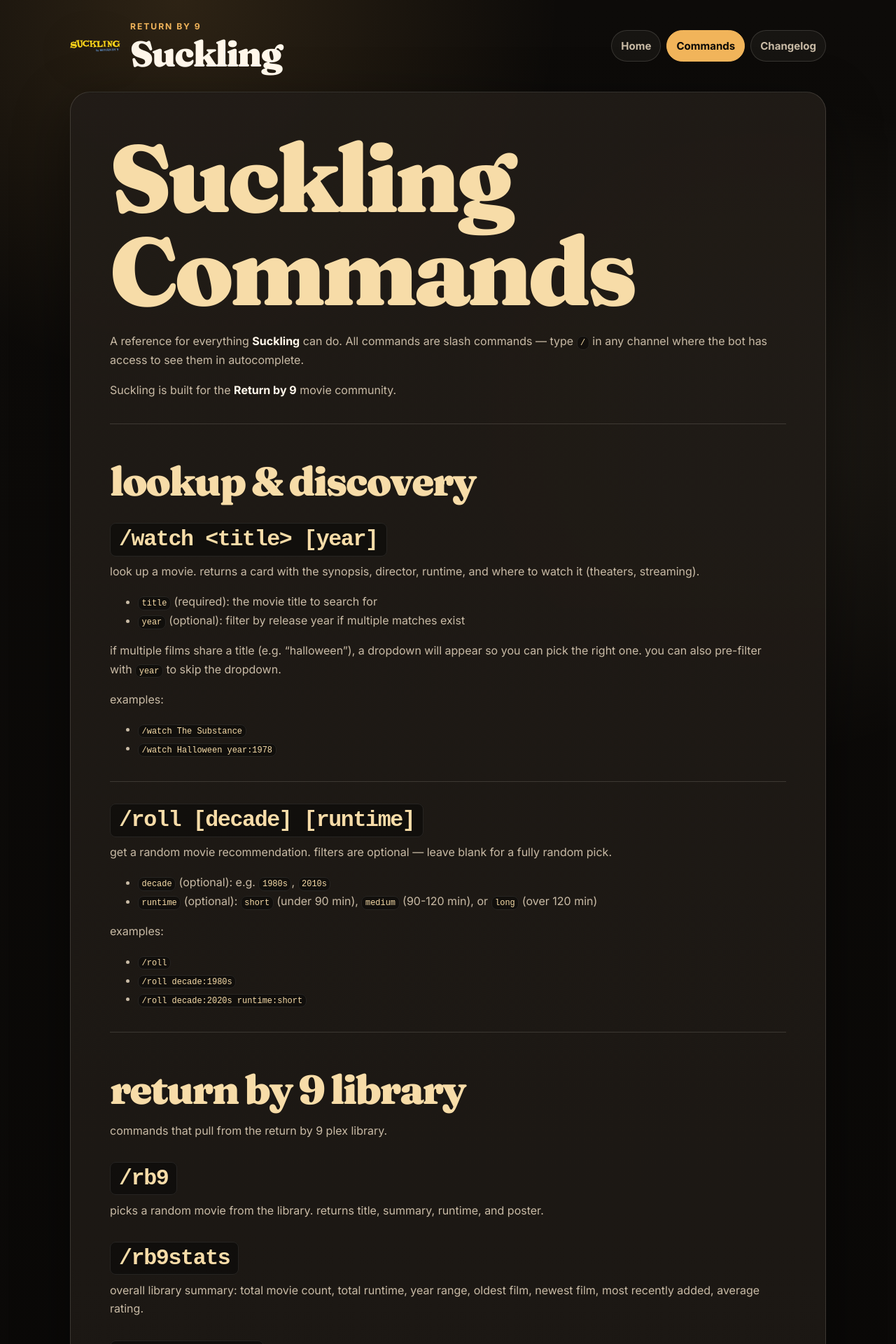
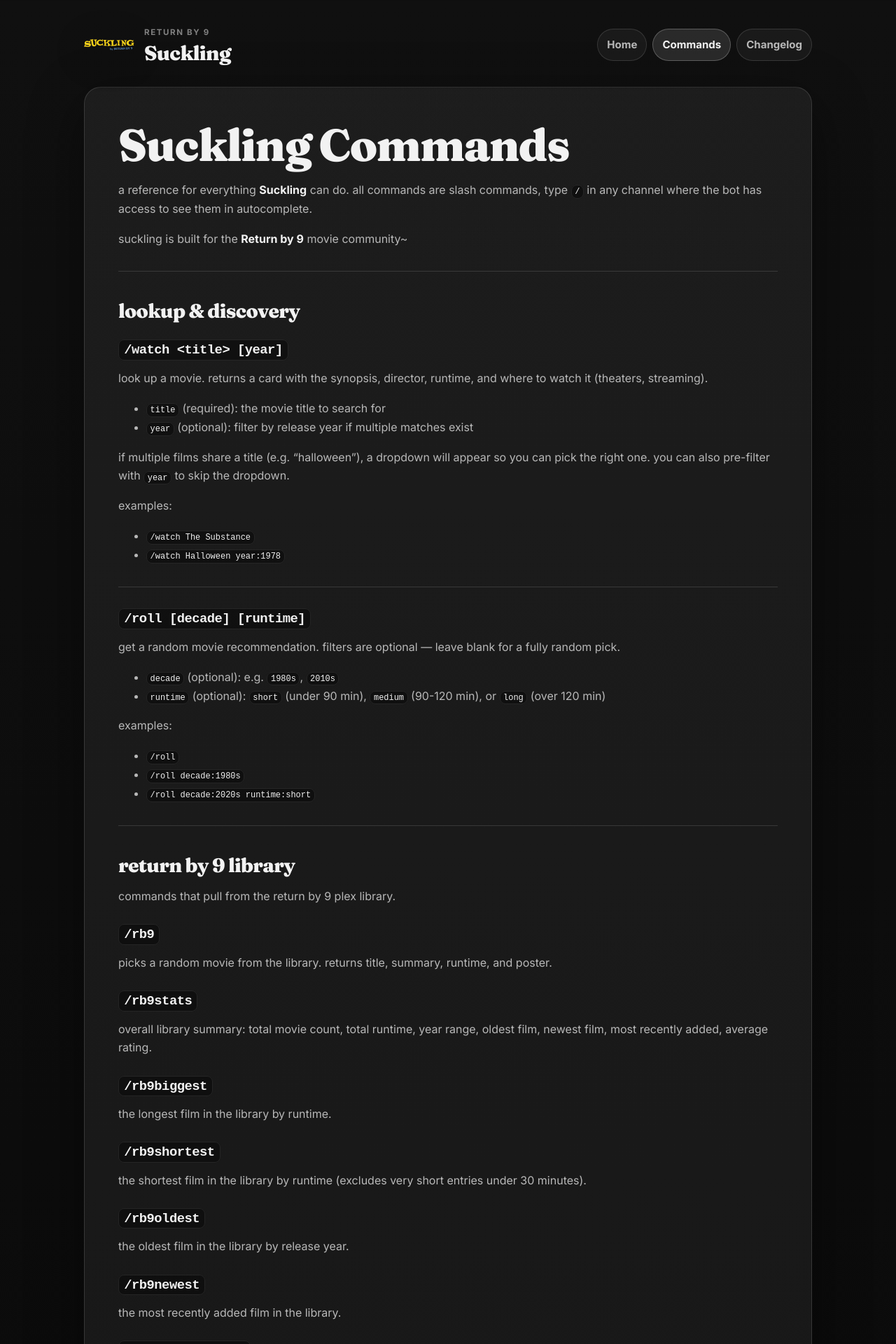
Before and after one commit to rupertosandez/sucklingsite, a Jekyll site: the page built from COMMANDS.md, in a window 1280 px wide. Shown: the top 1920 px of the page at 70% size. Built offline with Jekyll 4.4.1, drawn with Linux system fonts in a browser that asks for light colours.

Commit message:
Refine Suckling site styling

```diff
--- a/COMMANDS.md
+++ b/COMMANDS.md
@@ -6,9 +6,9 @@ permalink: /commands/
 
 # Suckling Commands
 
-A reference for everything **Suckling** can do. All commands are slash commands — type `/` in any channel where the bot has access to see them in autocomplete.
+a reference for everything **Suckling** can do. all commands are slash commands, type `/` in any channel where the bot has access to see them in autocomplete.
 
-Suckling is built for the **Return by 9** movie community.
+suckling is built for the **Return by 9** movie community~
 
 ---
 
--- a/assets/css/style.css
+++ b/assets/css/style.css
@@ -1,16 +1,15 @@
 :root {
-  --bg: #080706;
-  --bg-soft: #11100e;
-  --card: #171411;
-  --card-2: #211c17;
-  --text: #fff7ea;
-  --muted: #c9bba6;
-  --faint: #8f806e;
-  --accent: #f1b45a;
-  --accent-2: #f7dca8;
-  --border: rgba(255, 247, 234, 0.14);
-  --shadow: 0 24px 80px rgba(0, 0, 0, 0.45);
-  --radius: 28px;
+  --bg: #070707;
+  --bg-soft: #101010;
+  --card: #161616;
+  --card-2: #1f1f1f;
+  --text: #f2f2f2;
+  --muted: #b8b8b8;
+  --faint: #818181;
+  --border: rgba(255, 255, 255, 0.13);
+  --border-strong: rgba(255, 255, 255, 0.24);
+  --shadow: 0 24px 80px rgba(0, 0, 0, 0.46);
+  --radius: 24px;
 }
 
 * { box-sizing: border-box; }
@@ -20,10 +19,7 @@ html { scroll-behavior: smooth; }
 body {
   margin: 0;
   min-height: 100vh;
-  background:
-    radial-gradient(circle at 20% 0%, rgba(241, 180, 90, 0.14), transparent 34rem),
-    radial-gradient(circle at 85% 8%, rgba(247, 220, 168, 0.08), transparent 30rem),
-    linear-gradient(180deg, #0d0b09 0%, var(--bg) 50%, #050403 100%);
+  background: linear-gradient(180deg, #101010 0%, var(--bg) 58%, #030303 100%);
   color: var(--text);
   font-family: Inter, ui-sans-serif, system-ui, -apple-system, BlinkMacSystemFont, "Segoe UI", sans-serif;
   line-height: 1.68;
@@ -34,14 +30,14 @@ body::before {
   position: fixed;
   inset: 0;
   pointer-events: none;
-  opacity: 0.18;
+  opacity: 0.11;
   background-image: linear-gradient(rgba(255,255,255,.035) 1px, transparent 1px), linear-gradient(90deg, rgba(255,255,255,.035) 1px, transparent 1px);
   background-size: 44px 44px;
   mask-image: linear-gradient(to bottom, black, transparent 78%);
 }
 
 .site-shell {
-  width: min(1080px, calc(100% - 32px));
+  width: min(1040px, calc(100% - 32px));
   margin: 0 auto;
   padding: 28px 0 48px;
 }
@@ -51,7 +47,7 @@ body::before {
   align-items: center;
   justify-content: space-between;
   gap: 20px;
-  margin-bottom: 28px;
+  margin-bottom: 24px;
 }
 
 .brand {
@@ -75,24 +71,24 @@ h2,
 h3,
 .quick-card strong {
   font-family: "Fraunces", Georgia, serif;
-  font-weight: 900;
+  font-weight: 850;
   font-variation-settings: "SOFT" 100, "WONK" 1;
-  letter-spacing: -0.04em;
-  line-height: 0.98;
+  letter-spacing: -0.025em;
+  line-height: 1.05;
 }
 
 .brand strong {
   display: block;
-  font-size: clamp(2rem, 5vw, 3.2rem);
+  font-size: clamp(1.25rem, 2.5vw, 1.8rem);
 }
 
 .eyebrow {
   display: block;
   margin-bottom: 4px;
-  color: var(--accent);
-  font-size: .76rem;
+  color: var(--faint);
+  font-size: .72rem;
   font-weight: 800;
-  letter-spacing: .16em;
+  letter-spacing: .14em;
   text-transform: uppercase;
 }
 
@@ -107,7 +103,7 @@ h3,
   color: var(--muted);
   text-decoration: none;
   border: 1px solid var(--border);
-  background: rgba(255, 247, 234, 0.045);
+  background: rgba(255, 255, 255, 0.045);
   padding: 9px 13px;
   border-radius: 999px;
   font-weight: 700;
@@ -116,17 +112,17 @@ h3,
 
 .site-nav a:hover,
 .site-nav a[aria-current="page"] {
-  color: var(--bg);
-  background: var(--accent);
-  border-color: var(--accent);
+  color: var(--text);
+  background: rgba(255, 255, 255, 0.11);
+  border-color: var(--border-strong);
 }
 
 .content-card {
-  background: linear-gradient(180deg, rgba(33,28,23,.94), rgba(18,16,14,.96));
+  background: linear-gradient(180deg, rgba(30,30,30,.94), rgba(16,16,16,.96));
   border: 1px solid var(--border);
   border-radius: var(--radius);
   box-shadow: var(--shadow);
-  padding: clamp(24px, 5vw, 56px);
+  padding: clamp(22px, 4.5vw, 48px);
   overflow: hidden;
 }
 
@@ -134,21 +130,21 @@ h3,
 .content-card > *:last-child { margin-bottom: 0; }
 
 h1 {
-  font-size: clamp(3.6rem, 12vw, 8.5rem);
-  margin: 0 0 20px;
-  color: var(--accent-2);
+  font-size: clamp(1.8rem, 6vw, 4rem);
+  margin: 0 0 18px;
+  color: var(--text);
   text-wrap: balance;
 }
 
 h2 {
-  font-size: clamp(2rem, 5vw, 3.6rem);
-  margin: 54px 0 14px;
-  color: var(--accent-2);
+  font-size: clamp(1.1rem, 2.4vw, 1.75rem);
+  margin: 42px 0 12px;
+  color: var(--text);
 }
 
 h3 {
-  font-size: clamp(1.45rem, 3vw, 2.15rem);
-  margin: 34px 0 8px;
+  font-size: clamp(1rem, 1.8vw, 1.28rem);
+  margin: 28px 0 8px;
   color: var(--text);
 }
 
@@ -157,20 +153,20 @@ strong { color: var(--text); }
 em { color: var(--faint); }
 
 a {
-  color: var(--accent);
+  color: var(--text);
   text-underline-offset: 3px;
 }
 
-a:hover { color: var(--accent-2); }
+a:hover { color: #ffffff; }
 
 hr {
   border: 0;
   border-top: 1px solid var(--border);
-  margin: 34px 0;
+  margin: 32px 0;
 }
 
 code {
-  color: var(--accent-2);
+  color: var(--text);
   background: rgba(0, 0, 0, .42);
   border: 1px solid rgba(255,255,255,.09);
   padding: .15em .38em;
@@ -208,7 +204,7 @@ th, td {
 
 th {
   color: var(--text);
-  background: rgba(255, 247, 234, .08);
+  background: rgba(255, 255, 255, .08);
 }
 
 td { color: var(--muted); }
@@ -217,44 +213,45 @@ td { color: var(--muted); }
   display: grid;
   grid-template-columns: repeat(2, minmax(0, 1fr));
   gap: 16px;
-  margin: 34px 0;
+  margin: 30px 0;
 }
 
 .quick-card {
   display: block;
-  min-height: 190px;
-  padding: 24px;
-  border-radius: 24px;
+  min-height: 154px;
+  padding: 22px;
+  border-radius: 22px;
   border: 1px solid var(--border);
-  background: linear-gradient(145deg, rgba(255,247,234,.075), rgba(255,247,234,.02));
+  background: linear-gradient(145deg, rgba(255,255,255,.07), rgba(255,255,255,.02));
   color: var(--text);
   text-decoration: none;
 }
 
 .quick-card:hover {
   transform: translateY(-2px);
-  border-color: rgba(241,180,90,.56);
+  border-color: var(--border-strong);
+  background: linear-gradient(145deg, rgba(255,255,255,.095), rgba(255,255,255,.025));
 }
 
 .quick-card span {
   display: inline-block;
-  color: var(--accent);
-  font-size: .78rem;
+  color: var(--faint);
+  font-size: .74rem;
   font-weight: 900;
-  letter-spacing: .14em;
+  letter-spacing: .13em;
   text-transform: uppercase;
-  margin-bottom: 28px;
+  margin-bottom: 22px;
 }
 
 .quick-card strong {
   display: block;
-  font-size: clamp(2.1rem, 6vw, 4rem);
-  color: var(--accent-2);
+  font-size: clamp(1.05rem, 3vw, 1.9rem);
+  color: var(--text);
 }
 
 .quick-card em {
   display: block;
-  margin-top: 12px;
+  margin-top: 10px;
   font-style: normal;
   color: var(--muted);
 }
@@ -278,5 +275,5 @@ td { color: var(--muted); }
   .site-nav { justify-content: flex-start; }
   .brand img { width: 58px; height: 58px; }
   .quick-grid { grid-template-columns: 1fr; }
-  .content-card { border-radius: 22px; }
+  .content-card { border-radius: 20px; }
 }
```
Also changed, not shown: README.md.
